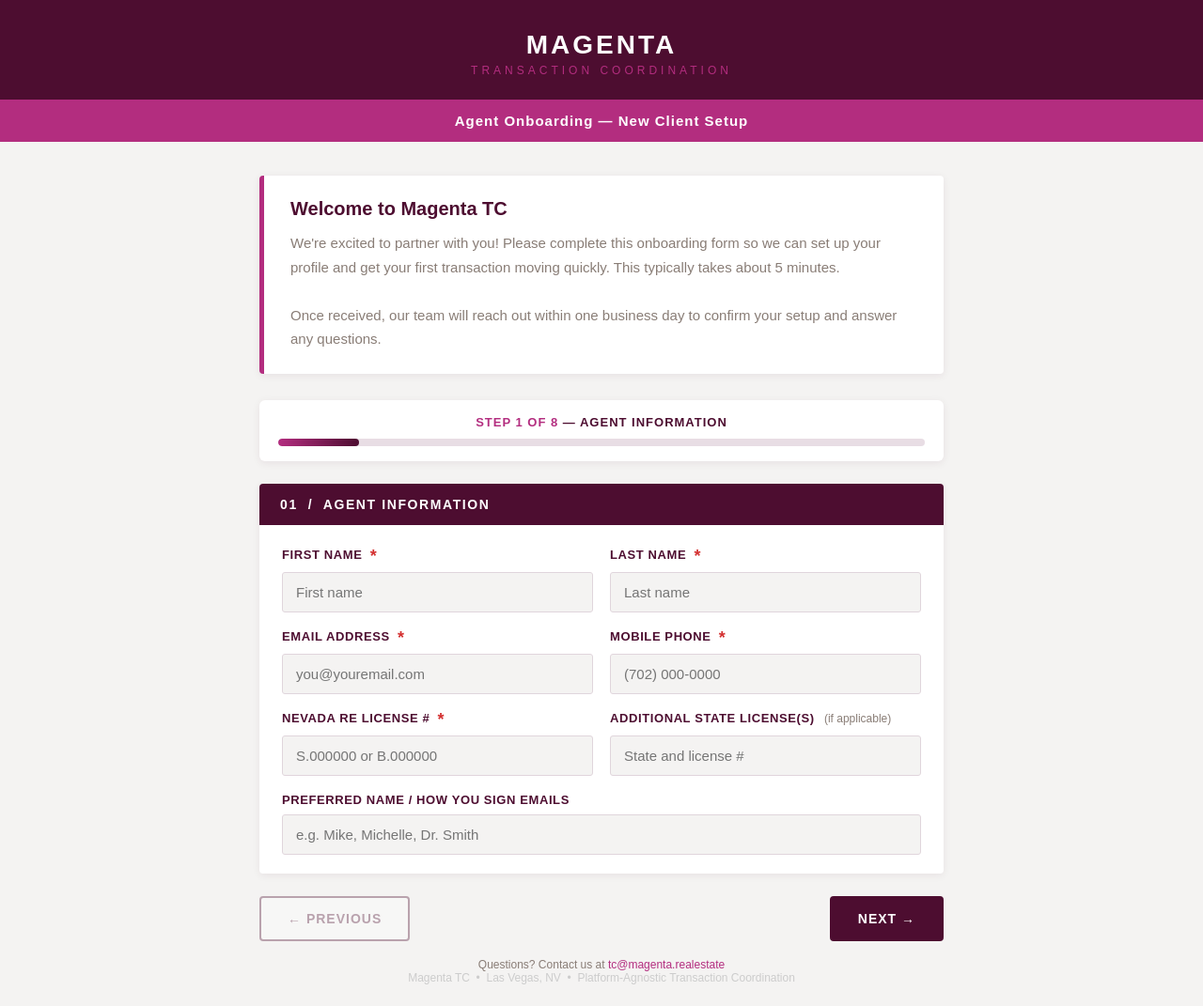
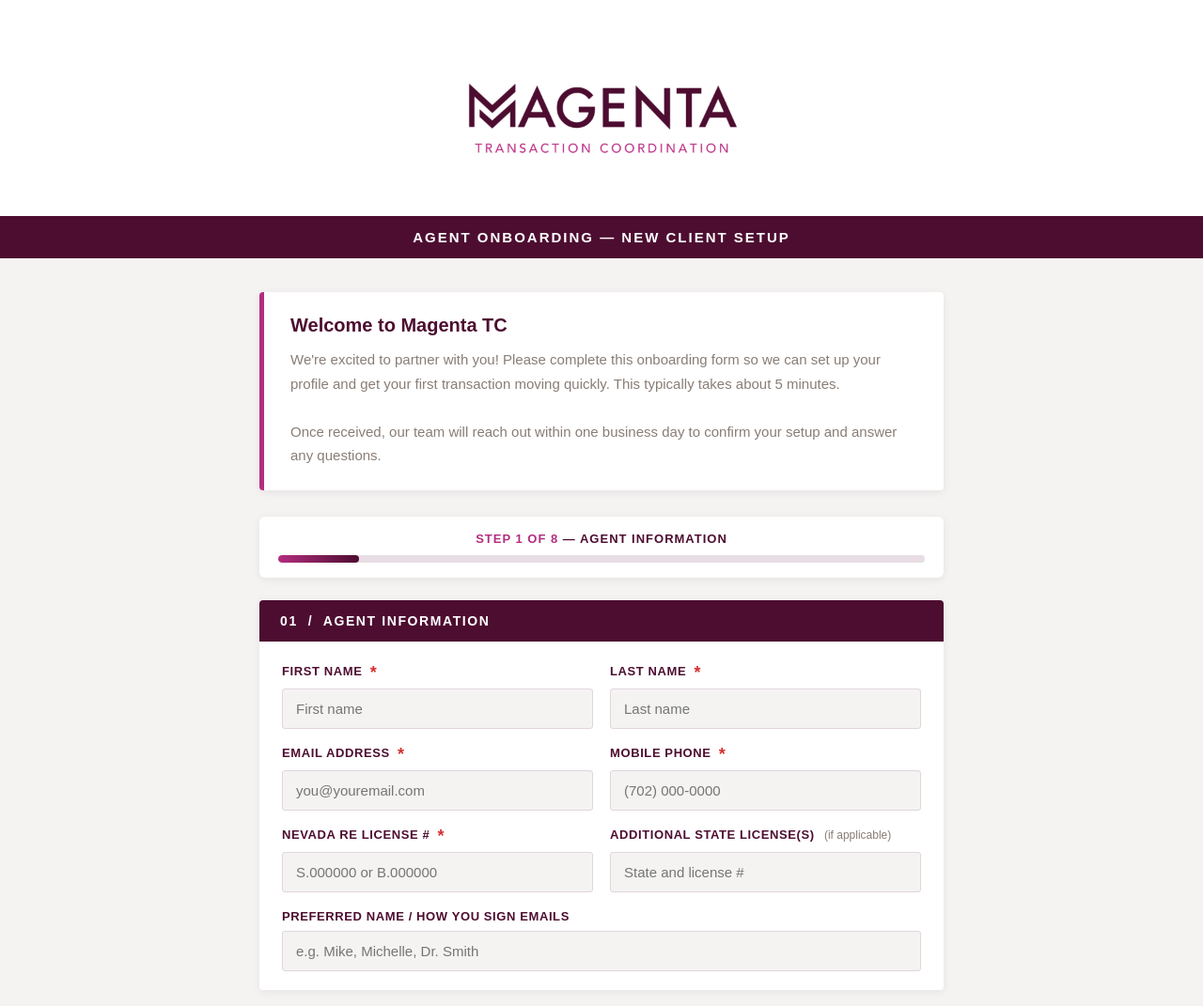
Before and after one commit to brendankinggroup/Magenta-TC, a website: page agent-onboarding.html in a window 1280 px wide. Shown: the top 1071 px of the page at 94% size. Drawn offline with Linux system fonts and the light colour scheme.

Commit message:
Use full Magenta logo image at the top of both forms
images/Magenta_2nd_Logo.png now appears in the header of both
start-new-file.html and agent-onboarding.html. The header swapped
from the burgundy background with "MAGENTA / Transaction Coordination"
text to a white block containing the logo, and the secondary banner
below ("Start a New File" / "Agent Onboarding — New Client Setup")
is now burgundy instead of magenta for better contrast with the
white logo area.

Logo caps at 320px wide, scales down to 72% on narrow screens.

Co-Authored-By: Claude Opus 4.7 (1M context) <noreply@anthropic.com>

```diff
--- a/agent-onboarding.html
+++ b/agent-onboarding.html
@@ -23,32 +23,26 @@
 
   /* Header */
   .header {
-    background: var(--burgundy);
-    padding: 32px 24px 24px;
+    background: var(--white);
+    padding: 28px 24px 22px;
     text-align: center;
   }
-  .header .logo-text {
-    color: var(--white);
-    font-size: 28px;
-    font-weight: 700;
-    letter-spacing: 3px;
-    text-transform: uppercase;
-  }
-  .header .logo-sub {
-    color: var(--magenta);
-    font-size: 12px;
-    letter-spacing: 4px;
-    text-transform: uppercase;
-    margin-top: 4px;
+  .header img.logo {
+    max-width: 320px;
+    width: 72%;
+    height: auto;
+    display: block;
+    margin: 0 auto;
   }
   .header-banner {
-    background: var(--magenta);
+    background: var(--burgundy);
     padding: 14px;
     text-align: center;
     color: var(--white);
     font-size: 15px;
-    letter-spacing: 1px;
-    font-weight: 600;
+    letter-spacing: 2px;
+    text-transform: uppercase;
+    font-weight: 700;
   }
 
   /* Form container */
@@ -406,8 +400,7 @@
 <body>
 
 <div class="header">
-  <div class="logo-text">Magenta</div>
-  <div class="logo-sub">Transaction Coordination</div>
+  <img class="logo" src="images/Magenta_2nd_Logo.png" alt="Magenta Transaction Coordination">
 </div>
 <div class="header-banner">Agent Onboarding — New Client Setup</div>
 
```
Also changed, not shown: start-new-file.html (+7 -12 lines), Magenta_2nd_Logo_Black.png (added), Magenta_2nd_Logo_white.png (added), images/Magenta_2nd_Logo.png (added).
